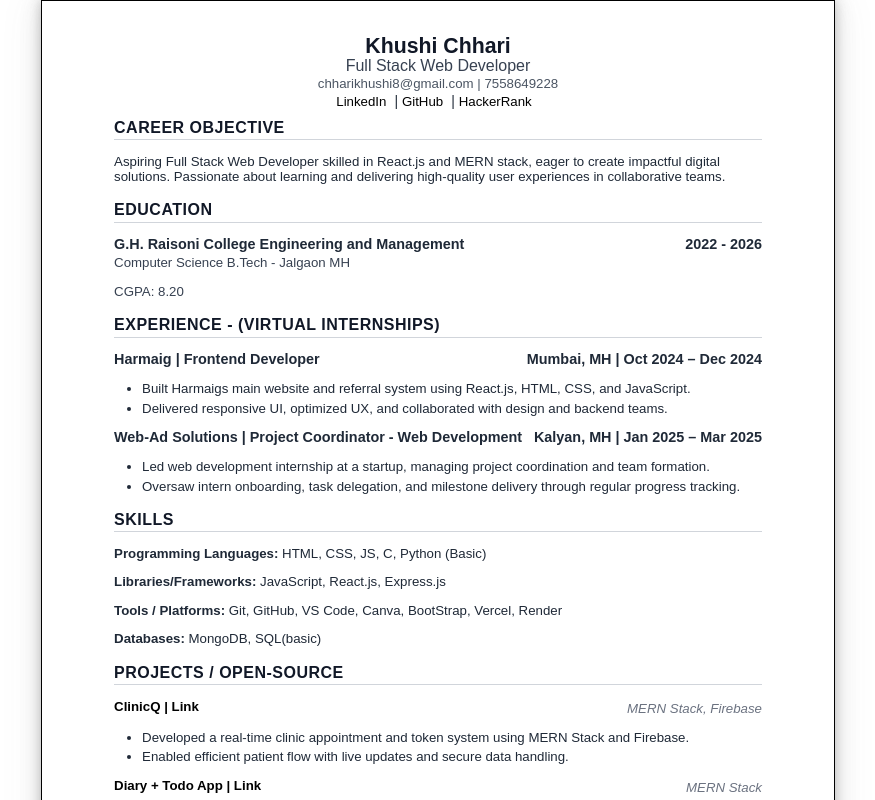
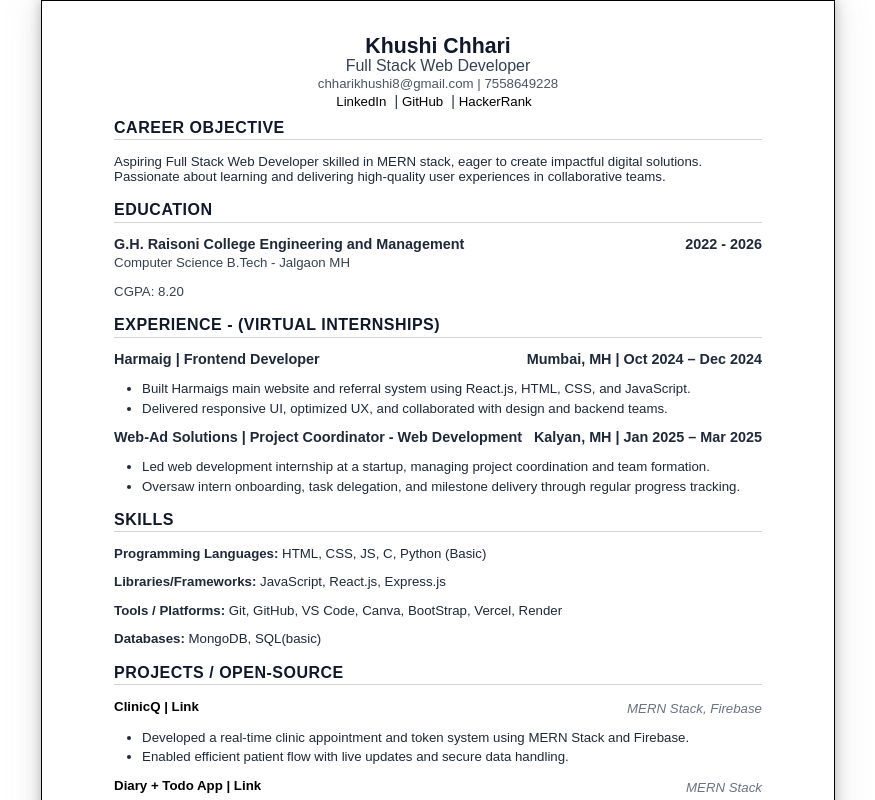
Before and after one commit to khushichhari/Resume---Khushi-Chhari, a React (Create React App) app: page / in a window 1280 px wide. Shown: the top 800 px of the page, without its empty margins (202-1077 px from the left). Built offline with nearby package versions, Linux system fonts and the light colour scheme.

Commit message:
Update Resume.js

```diff
--- a/src/Components/Resume.js
+++ b/src/Components/Resume.js
@@ -68,7 +68,7 @@ const Resume = () => {
         <section className="career-objective">
           <h2 className="section-title">Career Objective</h2>
           <p className="para">
-            Aspiring Full Stack Web Developer skilled in React.js and MERN
+            Aspiring Full Stack Web Developer skilled in MERN
             stack, eager to create impactful digital solutions. Passionate about
             learning and delivering high-quality user experiences in
             collaborative teams.
```
